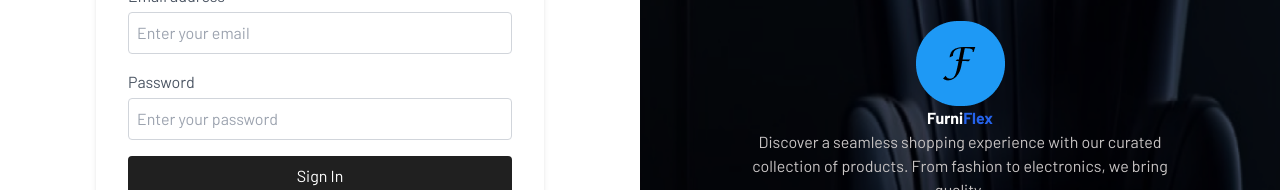
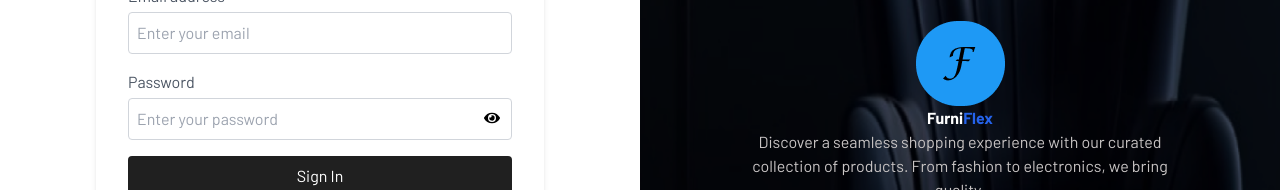
Before and after one commit to Al-Amin49/ecommerse-webapp, a React (Vite) app: page /login in a window 1280 px wide. Shown: the part 289-479 px from the top of the page. Built offline with nearby package versions, Linux system fonts and the light colour scheme.

Commit message:
add password icon

```diff
--- a/src/Pages/Login/Login.jsx
+++ b/src/Pages/Login/Login.jsx
@@ -4,11 +4,13 @@
 import googleLogo from "../../assets/img/icon.png"
 import { Link } from 'react-router-dom';
 import iconF from "../../assets/img/iconLogin.png"
+import { FaEye, FaEyeSlash } from 'react-icons/fa';
 
 const Login = () => {
   const { login } = useAuth();
   const [email, setEmail] = useState('');
   const [password, setPassword] = useState('');
+  const [showPassword, setShowPassword]= useState(false)
 
   const handleLogin = (e) => {
     e.preventDefault();
@@ -36,18 +38,24 @@
                 className="p-2 border border-gray-300 rounded focus:outline-none focus:ring-2 focus:ring-blue-500"
               />
             </div>
-            <div className="flex flex-col">
+            <div className="flex flex-col relative">
               <label htmlFor="password" className="mb-1 text-gray-600">
                 Password
               </label>
               <input
                 id="password"
-                type="password"
+                type={showPassword ? 'text' : 'password'}
                 value={password}
                 onChange={(e) => setPassword(e.target.value)}
                 placeholder="Enter your password"
                 className="p-2 border border-gray-300 rounded focus:outline-none focus:ring-2 focus:ring-blue-500"
               />
+               <span
+                className="absolute right-3 top-10 cursor-pointer"
+                onClick={() => setShowPassword(!showPassword)}
+              >
+                {showPassword ? <FaEyeSlash /> : <FaEye/>}
+              </span>
             </div>
             <button
               type="submit"
```
